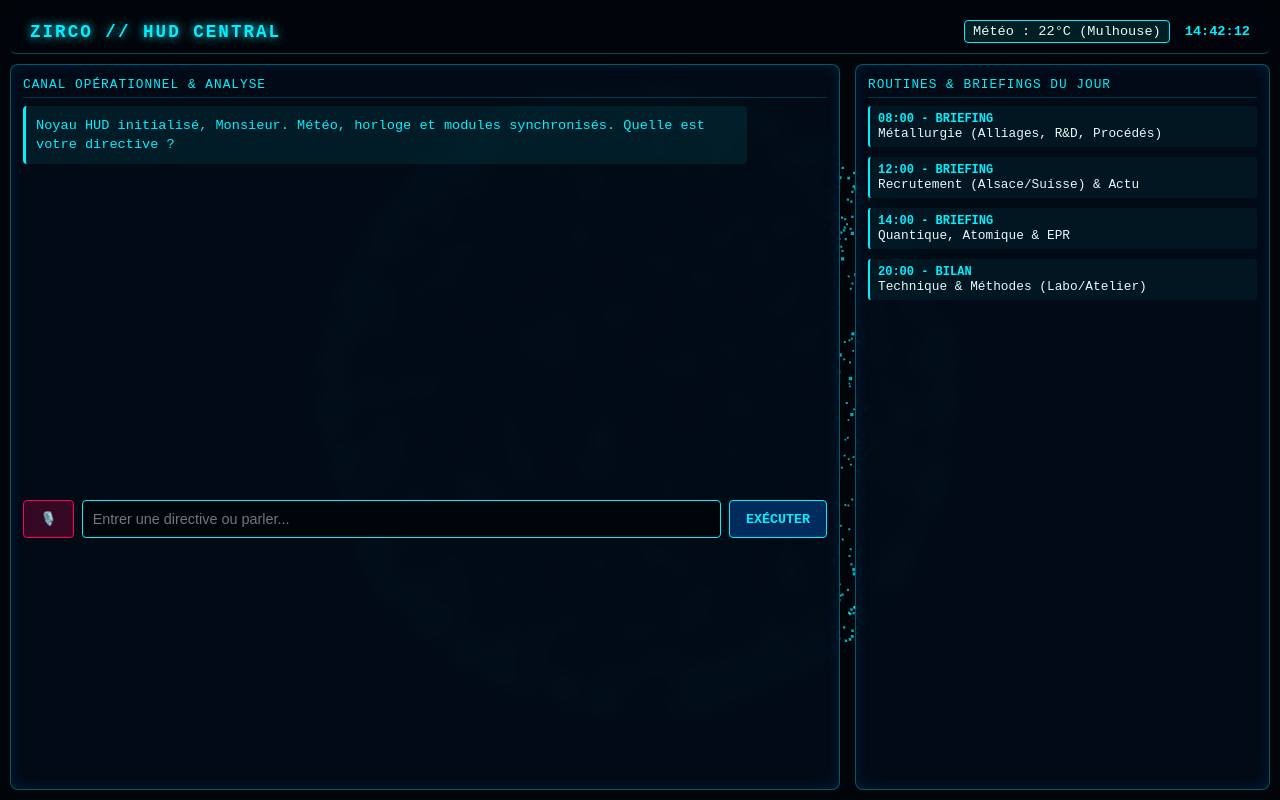
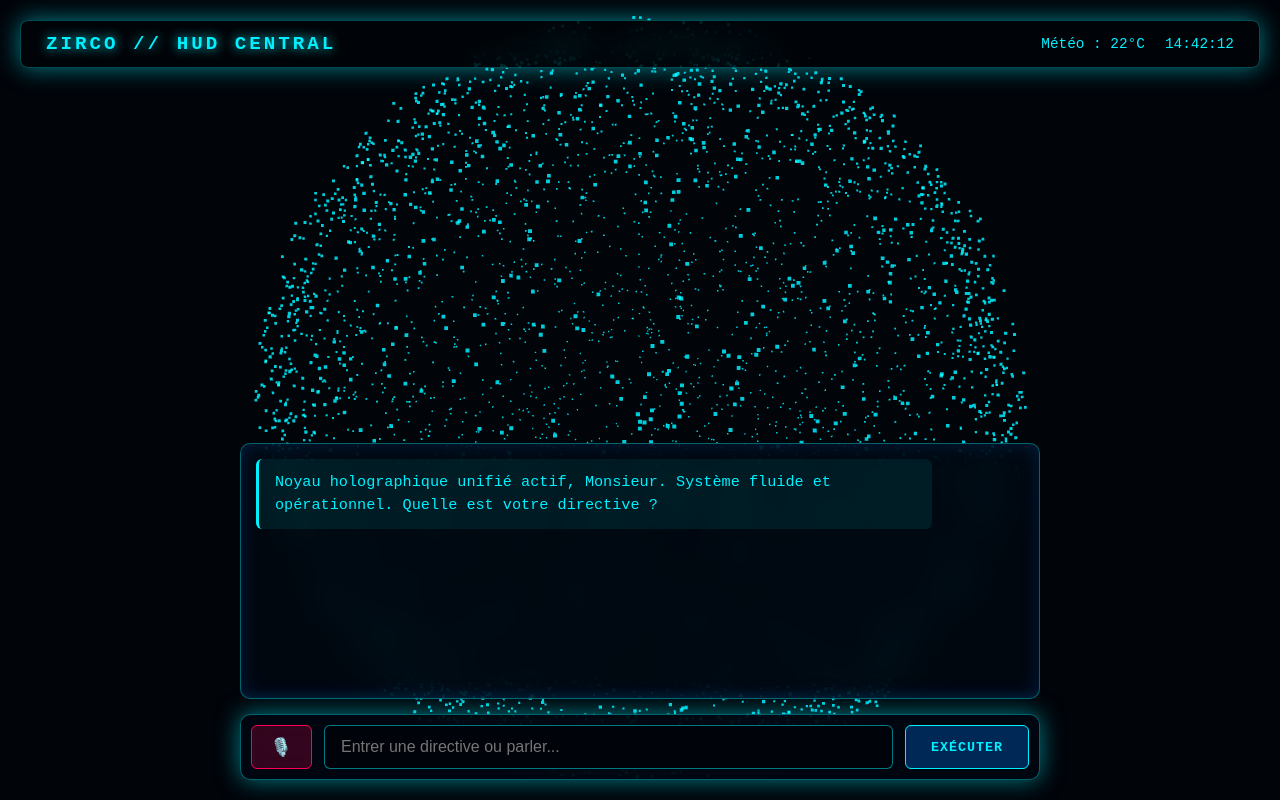
Before and after one commit to lucabagliopro-hue/ZIRCO_APP, a Flask app: page / in a window 1280 px wide. Run offline with Flask 3, Linux system fonts and the light colour scheme.

```diff
--- a/templates/index.html
+++ b/templates/index.html
@@ -3,17 +3,16 @@
 <head>
     <meta charset="UTF-8">
     <meta name="viewport" content="width=device-width, initial-scale=1.0">
-    <title>ZIRCO // HUD CENTRAL OPÉRATIONNEL</title>
-    <!-- Three.js pour la sphère holographique 3D -->
+    <title>ZIRCO // HUD CENTRAL</title>
+    <!-- Three.js pour la sphère 3D de particules -->
     <script src="https://cdnjs.cloudflare.com/ajax/libs/three.js/r128/three.min.js"></script>
     <style>
         :root {
             --bg-color: #010409;
-            --panel-bg: rgba(2, 12, 24, 0.85);
             --accent-cyan: #00f0ff;
             --accent-blue: #0077ff;
             --text-main: #e0fbfc;
-            --glow-cyan: 0 0 20px rgba(0, 240, 255, 0.4);
+            --glow-cyan: 0 0 25px rgba(0, 240, 255, 0.5);
         }
         * { box-sizing: border-box; }
         body {
@@ -21,13 +20,15 @@
             color: var(--text-main);
             font-family: 'Courier New', Courier, monospace;
             margin: 0;
-            padding: 10px;
+            padding: 20px;
             height: 100vh;
             overflow: hidden;
             display: flex;
             flex-direction: column;
             justify-content: space-between;
         }
+
+        /* --- NOYAU 3D PLEIN ÉCRAN ARRIÈRE-PLAN --- */
         #webgl-container {
             position: absolute;
             top: 0; left: 0;
@@ -35,97 +36,66 @@
             z-index: 1;
             pointer-events: none;
         }
-        header, .main-layout {
+
+        header, .hud-overlay {
             position: relative;
             z-index: 10;
         }
+
         header {
             display: flex;
             justify-content: space-between;
             align-items: center;
-            padding: 10px 20px;
-            border-bottom: 1px solid rgba(0, 240, 255, 0.3);
-            background: rgba(2, 6, 13, 0.7);
-            backdrop-filter: blur(8px);
-            border-radius: 6px;
+            padding: 12px 25px;
+            background: rgba(1, 4, 9, 0.65);
+            border: 1px solid rgba(0, 240, 255, 0.3);
+            border-radius: 8px;
+            backdrop-filter: blur(12px);
+            box-shadow: var(--glow-cyan);
         }
         h1 {
-            font-size: 1.1rem;
-            letter-spacing: 2px;
+            font-size: 1.2rem;
+            letter-spacing: 3px;
             margin: 0;
             color: var(--accent-cyan);
-            text-shadow: 0 0 10px var(--accent-cyan);
+            text-shadow: 0 0 12px var(--accent-cyan);
         }
-        .header-right {
+        .header-info {
             display: flex;
-            gap: 15px;
-            align-items: center;
-            font-size: 0.85rem;
-        }
-        .clock-display {
+            gap: 20px;
+            font-size: 0.9rem;
             color: var(--accent-cyan);
-            font-weight: bold;
-        }
-        .weather-display {
-            background: rgba(0, 240, 255, 0.1);
-            border: 1px solid var(--accent-cyan);
-            padding: 3px 8px;
-            border-radius: 4px;
         }
 
-        /* --- LAYOUT PRINCIPAL (PC vs Mobile) --- */
-        .main-layout {
-            display: grid;
-            grid-template-columns: 2fr 1fr;
+        /* --- INTERFACE FLUIDE & FLOTTANTE --- */
+        .hud-overlay {
+            display: flex;
+            flex-direction: column;
             gap: 15px;
-            flex-grow: 1;
-            margin-top: 10px;
-            overflow: hidden;
-        }
-        @media (max-width: 900px) {
-            .main-layout {
-                grid-template-columns: 1fr;
-                overflow-y: auto;
-            }
-            #sidebar-panel { display: none; } /* Masqué sur petit mobile, accessible par onglet si besoin */
+            max-width: 800px;
+            margin: 0 auto;
+            width: 100%;
         }
 
-        .panel-box {
-            background: var(--panel-bg);
-            border: 1px solid rgba(0, 240, 255, 0.35);
-            border-radius: 8px;
-            backdrop-filter: blur(10px);
+        #chat-container {
+            height: 32vh;
+            background: rgba(1, 8, 18, 0.75);
+            border: 1px solid rgba(0, 240, 255, 0.4);
+            border-radius: 10px;
+            backdrop-filter: blur(15px);
+            overflow-y: auto;
+            padding: 15px;
             display: flex;
             flex-direction: column;
-            padding: 12px;
-            box-shadow: inset 0 0 15px rgba(0, 119, 255, 0.15);
-        }
-        .panel-title {
-            font-size: 0.8rem;
-            letter-spacing: 1px;
-            color: var(--accent-cyan);
-            border-bottom: 1px solid rgba(0, 240, 255, 0.2);
-            padding-bottom: 5px;
-            margin-bottom: 8px;
-            text-transform: uppercase;
-        }
-
-        /* --- ZONE CHAT & INTERACTION --- */
-        #chat-container {
-            flex-grow: 1;
-            overflow-y: auto;
-            display: flex;
-            flex-direction: column;
-            gap: 8px;
-            margin-bottom: 10px;
-            max-height: 48vh;
+            gap: 10px;
+            box-shadow: inset 0 0 20px rgba(0, 119, 255, 0.2);
         }
         .message {
-            padding: 10px;
-            border-radius: 4px;
-            font-size: 0.85rem;
-            line-height: 1.4;
-            max-width: 90%;
+            padding: 12px 16px;
+            border-radius: 6px;
+            font-size: 0.95rem;
+            line-height: 1.5;
+            max-width: 88%;
         }
         .user-message {
             background: rgba(0, 119, 255, 0.25);
@@ -140,29 +110,41 @@
             color: var(--accent-cyan);
             white-space: pre-wrap;
         }
+
         #input-container {
             display: flex;
-            gap: 8px;
+            gap: 12px;
+            background: rgba(1, 8, 18, 0.85);
+            padding: 10px;
+            border: 1px solid rgba(0, 240, 255, 0.4);
+            border-radius: 10px;
+            backdrop-filter: blur(15px);
+            box-shadow: var(--glow-cyan);
         }
         #user-input {
             flex-grow: 1;
-            background: rgba(1, 5, 12, 0.9);
-            border: 1px solid var(--accent-cyan);
+            background: rgba(1, 4, 9, 0.9);
+            border: 1px solid rgba(0, 240, 255, 0.5);
             color: var(--text-main);
-            padding: 10px;
-            border-radius: 4px;
-            font-size: 0.9rem;
+            padding: 12px 16px;
+            border-radius: 6px;
+            font-size: 1rem;
             outline: none;
+        }
+        #user-input:focus {
+            box-shadow: var(--glow-cyan);
+            border-color: var(--accent-cyan);
         }
         button {
             background: rgba(0, 119, 255, 0.3);
             color: var(--accent-cyan);
             border: 1px solid var(--accent-cyan);
-            padding: 0 16px;
-            border-radius: 4px;
+            padding: 0 25px;
+            border-radius: 6px;
             cursor: pointer;
             font-weight: bold;
             font-family: inherit;
+            letter-spacing: 1px;
             transition: 0.2s;
         }
         button:hover {
@@ -174,111 +156,66 @@
             background: rgba(255, 0, 85, 0.2);
             border-color: #ff0055;
             color: #ff0055;
+            font-size: 1.1rem;
+            padding: 0 18px;
         }
         #mic-btn.listening {
             background: #ff0055;
             color: #fff;
-            box-shadow: 0 0 20px rgba(255, 0, 85, 0.8);
-            animation: pulse 1s infinite;
+            box-shadow: 0 0 30px rgba(255, 0, 85, 0.9);
+            animation: pulse-mic 1s infinite;
         }
-        @keyframes pulse {
+        @keyframes pulse-mic {
             0% { transform: scale(1); }
-            50% { transform: scale(1.08); }
+            50% { transform: scale(1.1); }
             100% { transform: scale(1); }
-        }
-
-        /* --- SIDEBAR : CALENDRIER & TÂCHES --- */
-        .sidebar-content {
-            font-size: 0.8rem;
-            display: flex;
-            flex-direction: column;
-            gap: 10px;
-            overflow-y: auto;
-        }
-        .task-item {
-            background: rgba(0, 240, 255, 0.05);
-            border-left: 2px solid var(--accent-cyan);
-            padding: 6px 8px;
-            border-radius: 3px;
-        }
-        .task-time {
-            color: var(--accent-cyan);
-            font-weight: bold;
-            font-size: 0.75rem;
         }
     </style>
 </head>
 <body>
 
-    <!-- CANEVAS SPHERE 3D -->
+    <!-- SPHÈRE 3D THREE.JS EN ARRIÈRE-PLAN -->
     <div id="webgl-container"></div>
 
     <header>
         <h1>ZIRCO // HUD CENTRAL</h1>
-        <div class="header-right">
-            <div class="weather-display" id="weather-box">Météo : 22°C (Mulhouse)</div>
-            <div class="clock-display" id="clock-box">00:00:00</div>
+        <div class="header-info">
+            <div id="weather-box">Météo : 22°C</div>
+            <div id="clock-box">00:00:00</div>
         </div>
     </header>
 
-    <div class="main-layout">
-        <!-- PANNEAU CENTRAL : CHAT & INTERACTION -->
-        <div class="panel-box">
-            <div class="panel-title">Canal Opérationnel & Analyse</div>
-            <div id="chat-container">
-                <div class="message zirco-message">Noyau HUD initialisé, Monsieur. Météo, horloge et modules synchronisés. Quelle est votre directive ?</div>
-            </div>
-            <div id="input-container">
-                <button id="mic-btn" onclick="toggleSpeechRecognition()" title="Activer micro">🎙️</button>
-                <input type="text" id="user-input" placeholder="Entrer une directive ou parler..." onkeypress="handleKeyPress(event)">
-                <button onclick="sendDirective()">EXÉCUTER</button>
-            </div>
+    <div class="hud-overlay">
+        <div id="chat-container">
+            <div class="message zirco-message">Noyau holographique unifié actif, Monsieur. Système fluide et opérationnel. Quelle est votre directive ?</div>
         </div>
 
-        <!-- PANNEAU LATÉRAL : CALENDRIER & ROUTINES -->
-        <div class="panel-box" id="sidebar-panel">
-            <div class="panel-title">Routines & Briefings du Jour</div>
-            <div class="sidebar-content">
-                <div class="task-item">
-                    <div class="task-time">08:00 - BRIEFING</div>
-                    <div>Métallurgie (Alliages, R&D, Procédés)</div>
-                </div>
-                <div class="task-item">
-                    <div class="task-time">12:00 - BRIEFING</div>
-                    <div>Recrutement (Alsace/Suisse) & Actu</div>
-                </div>
-                <div class="task-item">
-                    <div class="task-time">14:00 - BRIEFING</div>
-                    <div>Quantique, Atomique & EPR</div>
-                </div>
-                <div class="task-item">
-                    <div class="task-time">20:00 - BILAN</div>
-                    <div>Technique & Méthodes (Labo/Atelier)</div>
-                </div>
-            </div>
+        <div id="input-container">
+            <button id="mic-btn" onclick="toggleSpeechRecognition()" title="Activer le micro">🎙️</button>
+            <input type="text" id="user-input" placeholder="Entrer une directive ou parler..." onkeypress="handleKeyPress(event)">
+            <button onclick="sendDirective()">EXÉCUTER</button>
         </div>
     </div>
 
     <script>
-        // --- HORLOGE TEMPS RÉEL ---
+        // --- HORLOGE ---
         function updateClock() {
-            const now = new Date();
-            document.getElementById('clock-box').innerText = now.toLocaleTimeString('fr-FR');
+            document.getElementById('clock-box').innerText = new Date().toLocaleTimeString('fr-FR');
         }
         setInterval(updateClock, 1000);
         updateClock();
 
-        // --- THREE.JS SPHERE 3D DE PARTICULES ---
+        // --- THREE.JS SPHERE DE PARTICULES ---
         const container = document.getElementById('webgl-container');
         const scene = new THREE.Scene();
         const camera = new THREE.PerspectiveCamera(60, window.innerWidth / window.innerHeight, 0.1, 1000);
-        camera.position.z = 4.5;
+        camera.position.z = 4.2;
 
         const renderer = new THREE.WebGLRenderer({ alpha: true, antialias: true });
         renderer.setSize(window.innerWidth, window.innerHeight);
         container.appendChild(renderer.domElement);
 
-        const particleCount = 3000;
+        const particleCount = 4500;
         const geometry = new THREE.BufferGeometry();
         const positions = new Float32Array(particleCount * 3);
 
@@ -287,7 +224,7 @@
             const v = Math.random();
             const theta = u * 2.0 * Math.PI;
             const phi = Math.acos(2.0 * v - 1.0);
-            const r = 1.8 + Math.random() * 0.1;
+            const r = 1.9 + Math.random() * 0.15;
 
             positions[i] = r * Math.sin(phi) * Math.cos(theta);
             positions[i + 1] = r * Math.sin(phi) * Math.sin(theta);
@@ -297,9 +234,9 @@
         geometry.setAttribute('position', new THREE.BufferAttribute(positions, 3));
         const material = new THREE.PointsMaterial({
             color: 0x00f0ff,
-            size: 0.025,
+            size: 0.022,
             transparent: true,
-            opacity: 0.7,
+            opacity: 0.85,
             blending: THREE.AdditiveBlending
         });
 
@@ -308,8 +245,8 @@
 
         function animate() {
             requestAnimationFrame(animate);
-            particleSphere.rotation.y += 0.0012;
-            particleSphere.rotation.x += 0.0006;
+            particleSphere.rotation.y += 0.0018;
+            particleSphere.rotation.x += 0.0009;
             renderer.render(scene, camera);
         }
         animate();
@@ -320,7 +257,7 @@
             renderer.setSize(window.innerWidth, window.innerHeight);
         });
 
-        // --- LOGIQUE CHAT & VOCAL ---
+        // --- INTERACTION CHAT & VOCAL ---
         const chatContainer = document.getElementById("chat-container");
         const userInput = document.getElementById("user-input");
         const micBtn = document.getElementById("mic-btn");
```
